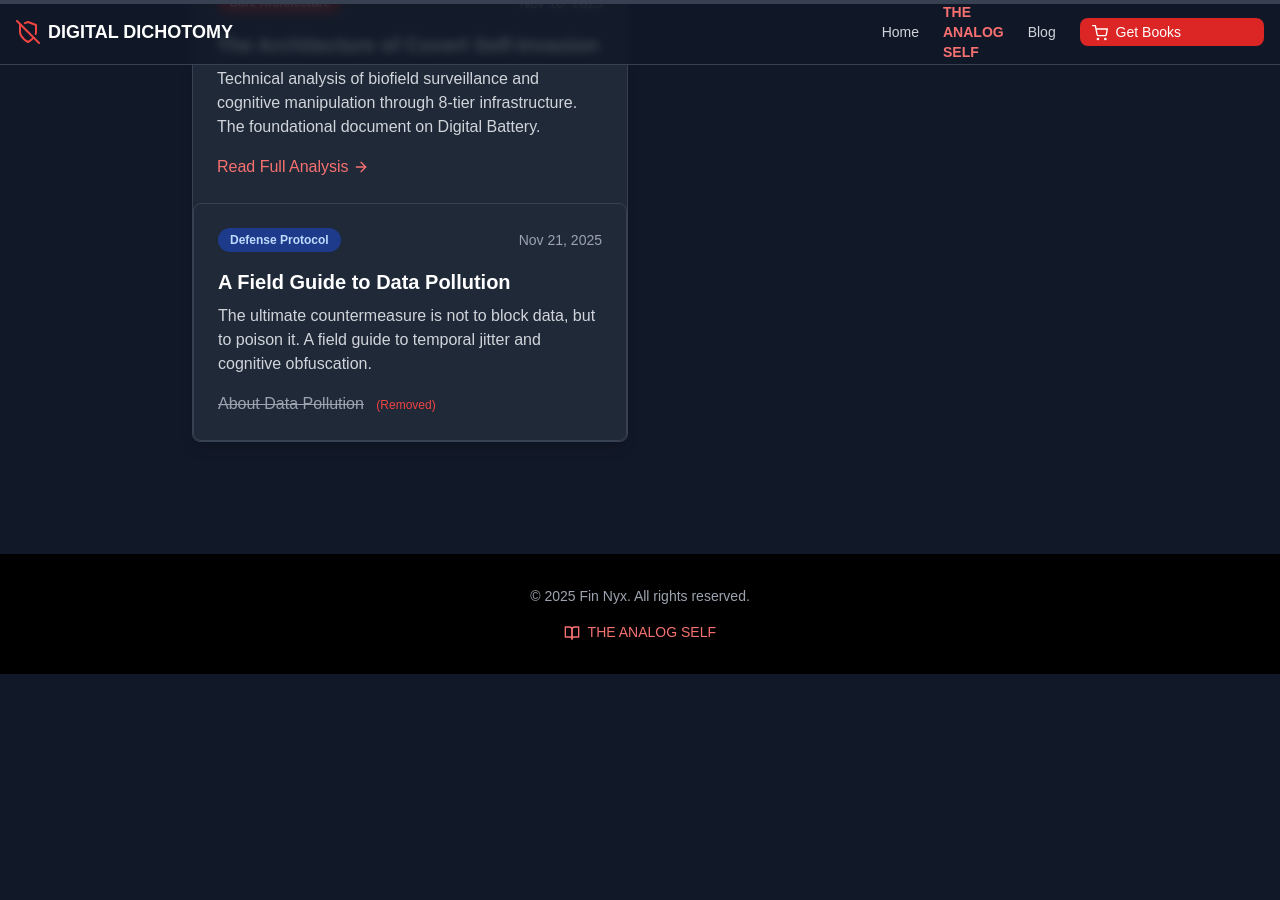
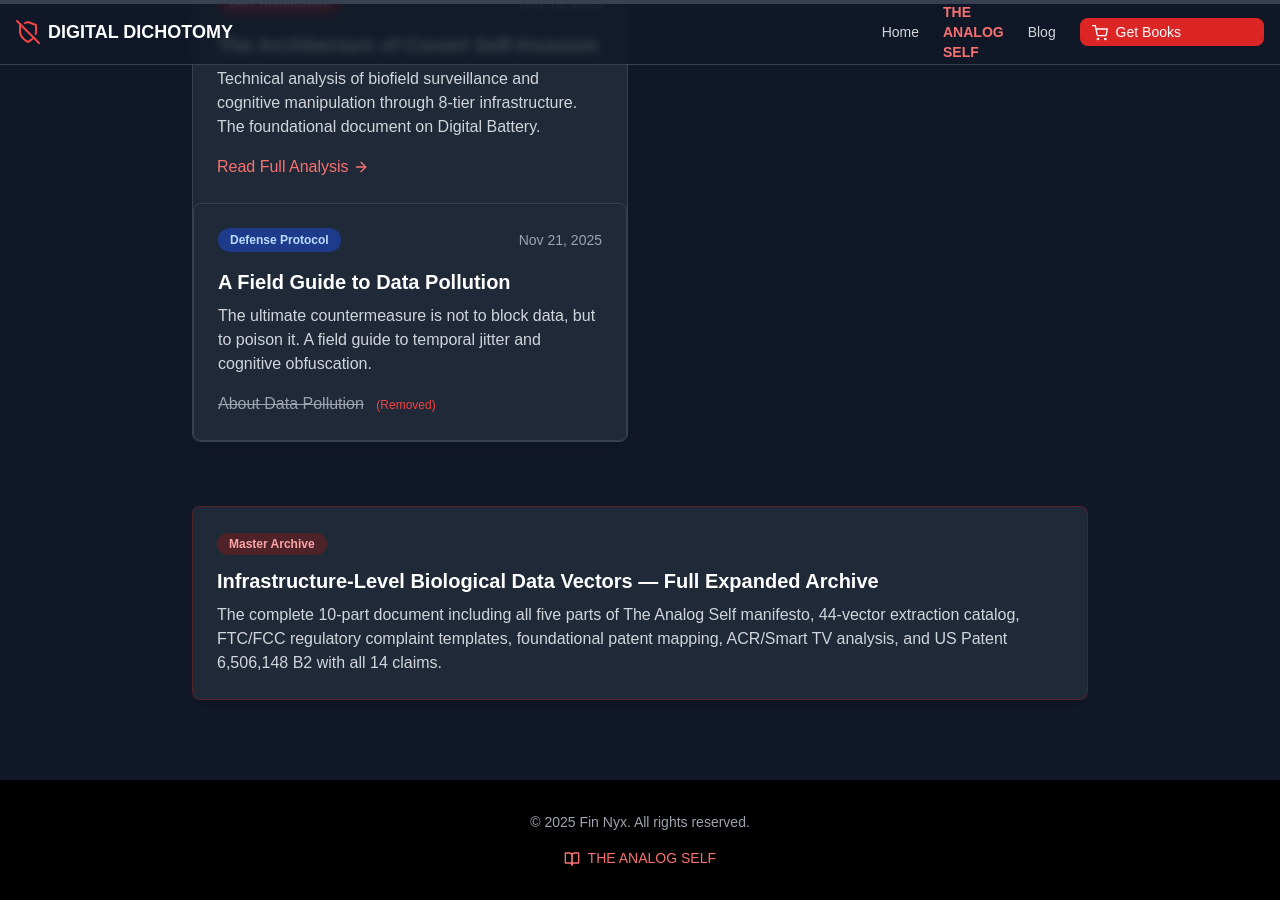
Before and after one commit to digitaldichotomy/digitaldichotomy.github.io, a Jekyll site: the page pages/post-the-analog-self-introduction.html, which Jekyll copies as it is, in a window 1280 px wide and 900 px high, scrolled down 2310 px. Built offline with Jekyll 4.4.1, drawn with Linux system fonts in a browser that asks for light colours; nearby versions of some CDN libraries; before the commit the page ends 2984 px from its top, so only the background shows below that.

Commit message:
Add archive links to pat.html, Grok feedback page, and Analog Self intro
- pat.html: archive entry in both Quick Navigation and Act On This Evidence cross-nav
- post-groked-manuscript-feedback.html: archive added to Related Research grid
- post-the-analog-self-introduction.html: featured archive card before footer

https://claude.ai/code/session_01WWdRusdjtLQ4ZuogNTR1NP

```diff
--- a/pages/pat.html
+++ b/pages/pat.html
@@ -387,6 +387,7 @@
                 <a href="#v26-arxiv">V2.6 — arXiv Research Integration (Records 84–100)</a>
                 <a href="#legal-2026">Legislative Landscape (2024–2026)</a>
                 <a href="sentinel-db-v25.html">V2.5 Expanded View →</a>
+                <a href="post-grok-biological-vectors-archive.html">44-Vector Catalog + Regulatory Archive →</a>
                 <a href="#legal-framework">Post-2026 Legal & Regulatory Framework</a>
             </div>
         </div>
@@ -3558,6 +3559,10 @@
                     <p style="color:#795548;font-size:10px;font-weight:700;letter-spacing:1px;text-transform:uppercase;margin:0 0 4px 0;">Manifesto</p>
                     <p style="color:#f5f5f5;font-size:13px;font-weight:600;margin:0;">Declaration →</p>
                 </a>
+                <a href="post-grok-biological-vectors-archive.html" style="display:block;background:#222;border:1px solid #5D4037;border-radius:6px;padding:14px;text-decoration:none;" onmouseover="this.style.borderColor='#795548'" onmouseout="this.style.borderColor='#5D4037'">
+                    <p style="color:#795548;font-size:10px;font-weight:700;letter-spacing:1px;text-transform:uppercase;margin:0 0 4px 0;">Archive</p>
+                    <p style="color:#f5f5f5;font-size:13px;font-weight:600;margin:0;">44-Vector Catalog + Manifesto →</p>
+                </a>
             </div>
         </div>
     </div>
--- a/pages/post-groked-manuscript-feedback.html
+++ b/pages/post-groked-manuscript-feedback.html
@@ -252,6 +252,10 @@
                     <h4 class="font-semibold text-gray-900 dark:text-white mb-2">The Silent Harvest: Biofield Extraction</h4>
                     <p class="text-sm text-gray-600 dark:text-gray-400">Biofield harvesting and emotional anorexia</p>
                 </a>
+                <a href="post-grok-biological-vectors-archive.html" class="block p-4 bg-gray-50 dark:bg-gray-800 rounded-lg hover:bg-gray-100 dark:hover:bg-gray-700 transition-colors">
+                    <h4 class="font-semibold text-gray-900 dark:text-white mb-2">Infrastructure-Level Biological Data Vectors — Full Archive</h4>
+                    <p class="text-sm text-gray-600 dark:text-gray-400">44-vector catalog, FTC/FCC complaint templates, patent mapping, and The Analog Self manifesto — complete expanded Grok session</p>
+                </a>
             </div>
         </div>
 
--- a/pages/post-the-analog-self-introduction.html
+++ b/pages/post-the-analog-self-introduction.html
@@ -322,6 +322,15 @@
                         </div>
                     </div>
                 </section>
+
+                <!-- Archive link -->
+                <section class="mb-8">
+                    <a href="post-grok-biological-vectors-archive.html" class="block bg-white dark:bg-gray-800 rounded-lg border border-red-800/40 hover:border-red-600 p-6 transition-all shadow-lg">
+                        <span class="px-3 py-1 bg-red-900/50 text-red-300 text-xs font-semibold rounded-full">Master Archive</span>
+                        <h3 class="text-xl font-bold text-gray-900 dark:text-white mt-3 mb-2">Infrastructure-Level Biological Data Vectors — Full Expanded Archive</h3>
+                        <p class="text-gray-600 dark:text-gray-300">The complete 10-part document including all five parts of The Analog Self manifesto, 44-vector extraction catalog, FTC/FCC regulatory complaint templates, foundational patent mapping, ACR/Smart TV analysis, and US Patent 6,506,148 B2 with all 14 claims.</p>
+                    </a>
+                </section>
         </div>
     </main>
 
```
